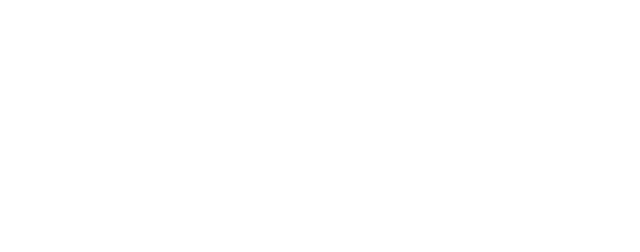
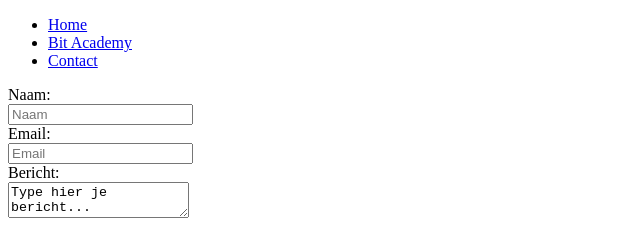
Before and after one commit to alirezaghorbani1983/front-end, a plain HTML site: page index2.html in a window 1280 px wide. Shown: the whole page, without its empty margins (0-640 px from the left). Drawn offline with Linux system fonts and the light colour scheme.

Commit message:
new-changes

```diff
--- a/index2.html
+++ b/index2.html
@@ -0,0 +1,27 @@
+<!DOCTYPE html>
+<html lang="en">
+
+<head>
+    <meta charset="UTF-8">
+    <meta name="viewport" content="width=device-width, initial-scale=1.0">
+    <title>Mijn website - contact</title>
+    <link rel="stylesheet" href="style2.css">
+</head>
+
+<body>
+    <ul>
+        <li><a href="index.html">Home</a></li>
+        <li><a href="https://www.bit-academy.nl/">Bit Academy</a></li>
+        <li><a href="index.html">Contact</a></li>
+    </ul>
+    <form action="submit">
+        <label for="naam">Naam:</label>
+        <input type="text" placeholder="Naam" id="naam" name="naam">
+        <label for="email">Email:</label>
+        <input type="email" placeholder="Email" id="email" name="email">
+        <label for="bericht">Bericht:</label>
+        <textarea name="bericht" id="bericht">Type hier je bericht...</textarea>
+    </form>
+</body>
+
+</html
--- a/style2.css
+++ b/style2.css
@@ -1,3 +1,3 @@
-div {
+label {
     display: block;
 }
```
